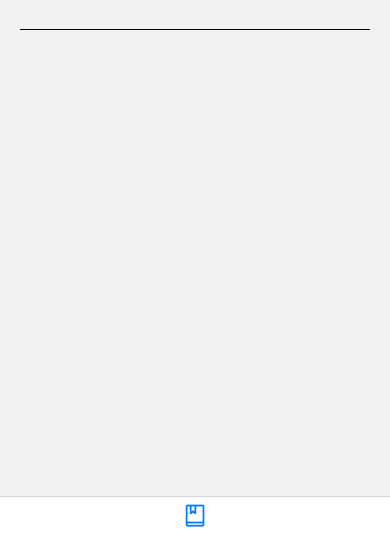
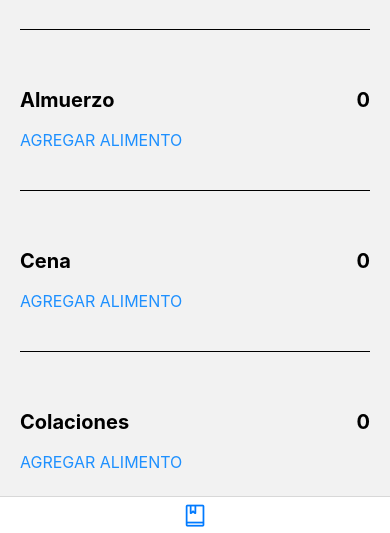
Before and after one commit to NicoAndresPastor/myFitnessApp, a React Native app: screen /Diario in a window 390 px wide. Shown: the part 299-832 px from the top of the page. Built offline with nearby package versions, Linux system fonts and the light colour scheme.

Commit message:
reduxlastlast

```diff
--- a/src/screens/app/Diario/components/MealBox/index.tsx
+++ b/src/screens/app/Diario/components/MealBox/index.tsx
@@ -3,12 +3,7 @@ import Pressable from '../../../../../components/PressableOpacity';
 import React, {useEffect, useState} from 'react';
 import styles from './styles';
 
-const MealBox = ({
-  meal = '',
-  foods,
-  onAddFood = () => {},
-  onFoodDetails = () => {},
-}) => {
+const MealBox = ({meal = '', foods, onAddFood, onFoodDetails = () => {}}) => {
   const [calories, setCalories] = useState(0);
   // Recalcular las calorías totales cuando cambie el array foods
   useEffect(() => {
@@ -30,7 +25,7 @@ const MealBox = ({
           style={{flexDirection: 'row', justifyContent: 'space-between'}}
           onPress={onFoodDetails}>
           <Text style={styles.foodText}>{item.name}</Text>
-          <Text style={styles.foodText}>{item.rationSize}</Text>
+          <Text style={styles.foodText}>{item.calories}</Text>
         </Pressable>
       ))}
       <Pressable onPress={onAddFood}>
--- a/src/screens/app/Diario/index.tsx
+++ b/src/screens/app/Diario/index.tsx
@@ -1,4 +1,4 @@
-import {View} from 'react-native';
+import {ScrollView, View} from 'react-native';
 import styles from './styles.tsx';
 
 //Components
@@ -18,8 +18,8 @@ const Diario = () => {
   const navigation = useNavigation();
   const storeMeals = useSelector(selectMeals);
   console.log(storeMeals);
-  const handleAddFood = () => {
-    navigation.navigate('SearchFood');
+  const handleAddFood = meal => {
+    navigation.navigate('SearchFood', {CurrentMeal: meal});
   };
   const handleFoodDetails = () => {
     navigation.navigate('FoodDetails');
@@ -31,13 +31,32 @@ const Diario = () => {
         <PieCharButton />
       </View>
       <CaloriesSummary />
-      <MealBox
-        meal="Desayuno"
-        calories="600"
-        foods={storeMeals.breakfastfoods}
-        onAddFood={handleAddFood}
-        onFoodDetails={handleFoodDetails}
-      />
+      <ScrollView>
+        <MealBox
+          meal="Desayuno"
+          foods={storeMeals.breakfastfoods}
+          onAddFood={() => handleAddFood('breakfast')}
+          onFoodDetails={handleFoodDetails}
+        />
+        <MealBox
+          meal="Almuerzo"
+          foods={storeMeals.lunchfoods}
+          onAddFood={() => handleAddFood('lunch')}
+          onFoodDetails={handleFoodDetails}
+        />
+        <MealBox
+          meal="Cena"
+          foods={storeMeals.dinnerfoods}
+          onAddFood={() => handleAddFood('dinner')}
+          onFoodDetails={handleFoodDetails}
+        />
+        <MealBox
+          meal="Colaciones"
+          foods={storeMeals.collationfoods}
+          onAddFood={() => handleAddFood('collation')}
+          onFoodDetails={handleFoodDetails}
+        />
+      </ScrollView>
     </View>
   );
 };
--- a/src/screens/app/SearchFood/index.tsx
+++ b/src/screens/app/SearchFood/index.tsx
@@ -5,21 +5,18 @@ import {View, Text, FlatList} from 'react-native';
 import SearchBar from './components/SearchBar';
 import AddFoodButton from './components/AddFoodButton';
 
-//Navigation
-import {useNavigation} from '@react-navigation/native';
-
 //Redux
 import {useSelector, useDispatch} from 'react-redux';
 import {selectFoods} from '../../../redux/foods/selectors.js';
 
-const SearchFood = () => {
+const SearchFood = ({route, navigation}) => {
   const dispatch = useDispatch();
   const storeFoods = useSelector(selectFoods);
-  console.log(storeFoods);
+  const {CurrentMeal} = route.params;
+  console.log('-------------------------------');
+  console.log(CurrentMeal);
 
   const [term, setTerm] = useState('');
-
-  const navigation = useNavigation();
 
   const handleAddFood = (meal = '', foods = {}) => {
     dispatch({type: 'meals/ADD_FOOD', payload: {meal, foods}});
@@ -40,7 +37,7 @@ const SearchFood = () => {
             <AddFoodButton
               text={item}
               handleButtonPress={() =>
-                handleAddFood('breakfast', {
+                handleAddFood(CurrentMeal, {
                   id: item.id,
                   name: item.name,
                   rationSize: item.rationSize,
```
Also changed, not shown: 2 other files (tests, documents, lock files or other folders).
